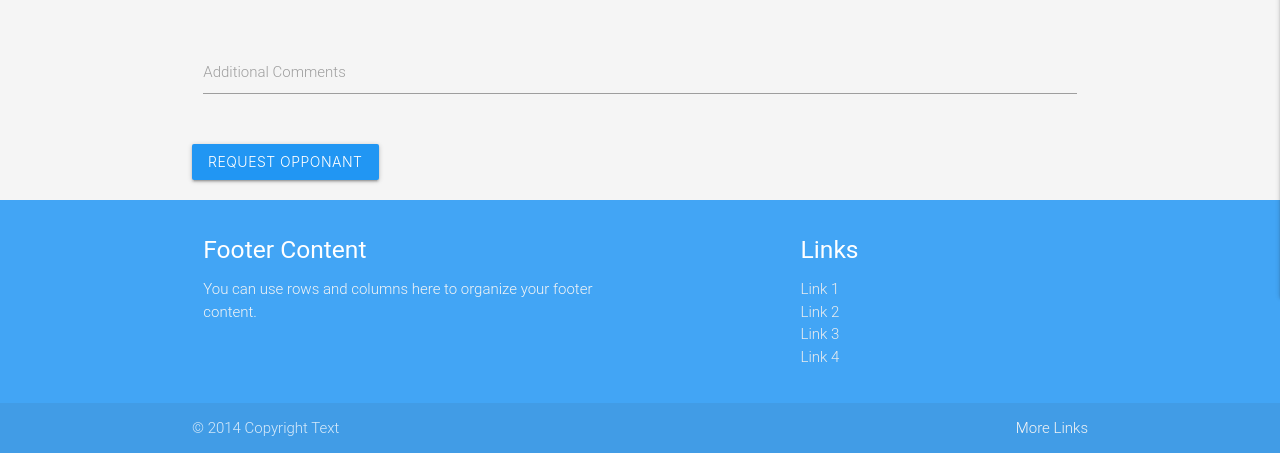
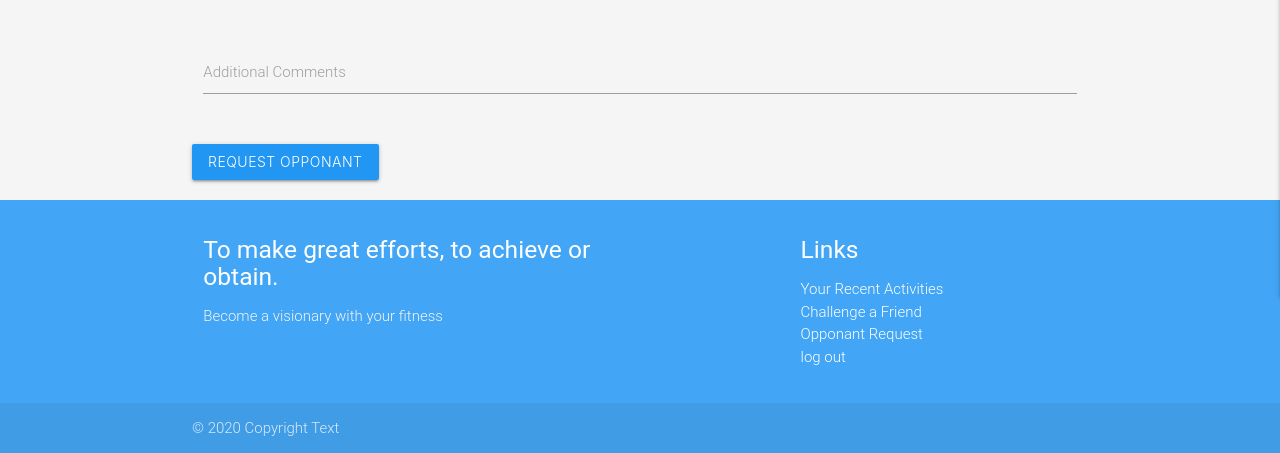
Before and after one commit to Code-Institute-Submissions/Fitness-tracker-MS3, a Flask app: page /challenge in a window 1280 px wide. Shown: the part 563-1016 px from the top of the page. Run offline with Flask 2, Linux system fonts and the light colour scheme; some libraries are stand-ins or nearby versions.

Commit message:
footer routing and styling implemented

```diff
--- a/templates/base.html
+++ b/templates/base.html
@@ -79,24 +79,23 @@
     <div class="container blue lighten-1">
         <div class="row">
             <div class="col l6 s12">
-                <h5 class="white-text">Footer Content</h5>
-                <p class="grey-text text-lighten-4">You can use rows and columns here to organize your footer content.</p>
+                <h5 class="white-text">To make great efforts, to achieve or obtain.</h5>
+                <p class="grey-text text-lighten-4">Become a visionary with your fitness</p>
             </div>
             <div class="col l4 offset-l2 s12">
                 <h5 class="white-text">Links</h5>
                 <ul>
-                    <li><a class="grey-text text-lighten-3" href="#!">Link 1</a></li>
-                    <li><a class="grey-text text-lighten-3" href="#!">Link 2</a></li>
-                    <li><a class="grey-text text-lighten-3" href="#!">Link 3</a></li>
-                    <li><a class="grey-text text-lighten-3" href="#!">Link 4</a></li>
+                    <li><a class="white-text" href="{{ url_for('dashboard') }}">Your Recent Activities</a></li>
+                    <li><a class="white-text" href="{{ url_for( 'challenge') }} ">Challenge a Friend</a></li>
+                    <li><a class="white-text" href="{{ url_for( 'request_opponant') }} ">Opponant Request</a></li>
+                    <li><a class="white-text" href="{{ url_for( 'logout') }} ">log out</a></li>
                 </ul>
             </div>
         </div>
     </div>
-    <div class="footer-copyright">
-        <div class="container">
-            © 2014 Copyright Text
-            <a class="grey-text text-lighten-4 right" href="#!">More Links</a>
+    <div class="footer-copyright ">
+        <div class="container ">
+            © 2020 Copyright Text
         </div>
     </div>
 </footer>
```
